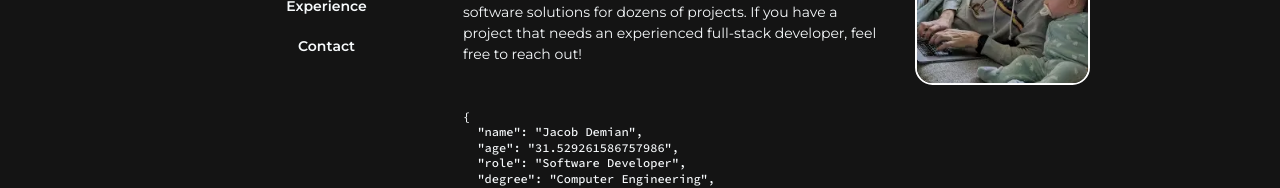
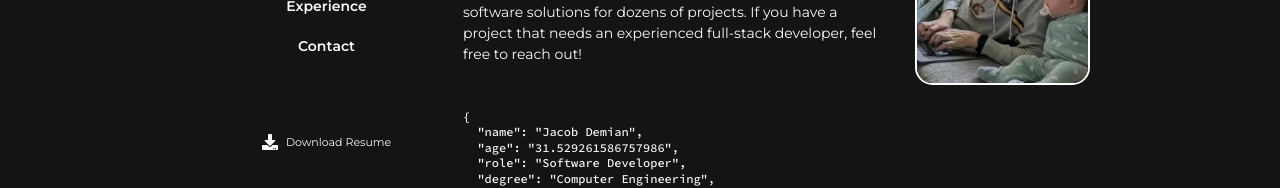
Before and after one commit to jakedemian/jake-personal-website, a React (Create React App) app: page / in a window 1280 px wide. Shown: the part 218-406 px from the top of the page. Built offline with nearby package versions, Linux system fonts and the light colour scheme.

Commit message:
resume added

```diff
--- a/src/AppLayout.tsx
+++ b/src/AppLayout.tsx
@@ -3,7 +3,10 @@ import {
   Flex,
   Grid,
   HStack,
+  Icon,
+  Link,
   Switch,
+  Text,
   useColorMode,
   VStack,
 } from '@chakra-ui/react';
@@ -12,6 +15,7 @@ import { Outlet, useLocation, useNavigate } from 'react-router-dom';
 import { SunIcon, MoonIcon } from '@chakra-ui/icons';
 import { AnimatePresence } from 'framer-motion';
 import { isMobile } from 'react-device-detect';
+import { FaDownload } from 'react-icons/fa';
 
 import MenuButton from 'src/Menu/MenuButton';
 import TypedText from 'src/Menu/TypedText';
@@ -76,6 +80,20 @@ const AppLayout: React.FC = () => {
                 Contact
               </MenuButton>
             </Flex>
+            {!isMobile && ( // TODO try to make this a response value later, like using {base: foo, lg: bar}
+              <VStack pt={{ base: 1, lg: 16 }}>
+                <Link
+                  href="/jake-demian-resume.pdf"
+                  target="_blank"
+                  variant="ghost"
+                >
+                  <HStack>
+                    <Icon as={FaDownload} />
+                    <Text fontSize={11}>Download Resume</Text>
+                  </HStack>
+                </Link>
+              </VStack>
+            )}
           </VStack>
           <Box>
             <AnimatePresence exitBeforeEnter>
--- a/src/components/Footer.tsx
+++ b/src/components/Footer.tsx
@@ -4,12 +4,15 @@ import {
   HStack,
   Icon,
   IconButton,
+  Link,
   Text,
   Tooltip,
+  VStack,
 } from '@chakra-ui/react';
 import { GoMarkGithub, GoMail } from 'react-icons/go';
-import { FaYoutube, FaLinkedin } from 'react-icons/fa';
+import { FaYoutube, FaLinkedin, FaDownload } from 'react-icons/fa';
 import { useNavigate } from 'react-router-dom';
+import { isMobile } from 'react-device-detect';
 
 const snappyOneLiners = [
   'All rights ignored. Go ahead and steal it.',
@@ -91,6 +94,16 @@ const Footer = () => {
         </Tooltip> */}
         </Tooltip>
       </HStack>
+      {isMobile && ( // TODO try to make this a response value later, like using {base: foo, lg: bar}
+        <VStack pt={{ base: 1, lg: 16 }} mb={4}>
+          <Link href="/jake-demian-resume.pdf" target="_blank" variant="ghost">
+            <HStack>
+              <Icon as={FaDownload} />
+              <Text fontSize={11}>Download Resume</Text>
+            </HStack>
+          </Link>
+        </VStack>
+      )}
       <Text fontSize={13} textAlign="center">
         &copy; {new Date().getFullYear()} Jake Demian
       </Text>
```
Also changed, not shown: 1 other file (tests, documents, lock files or other folders).
